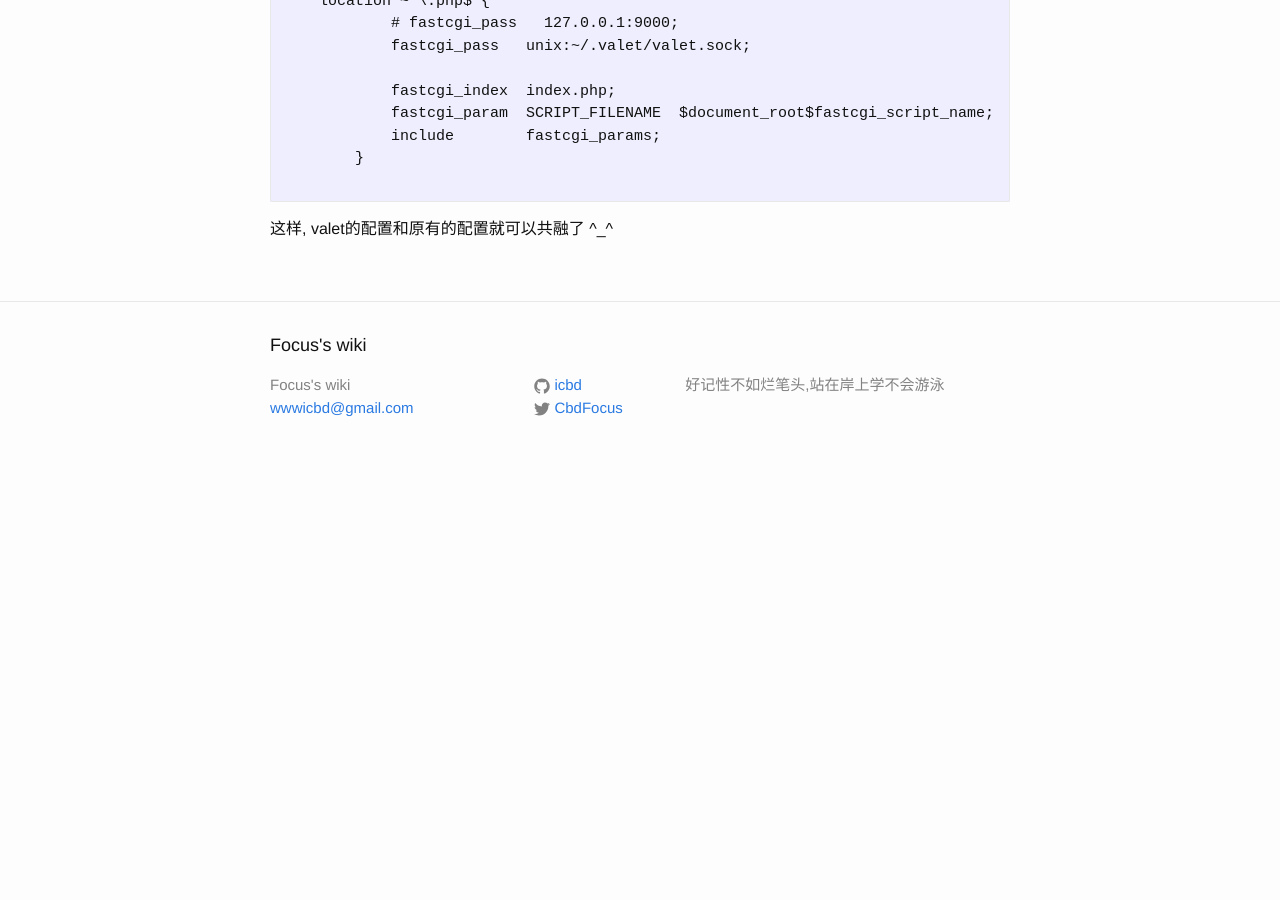
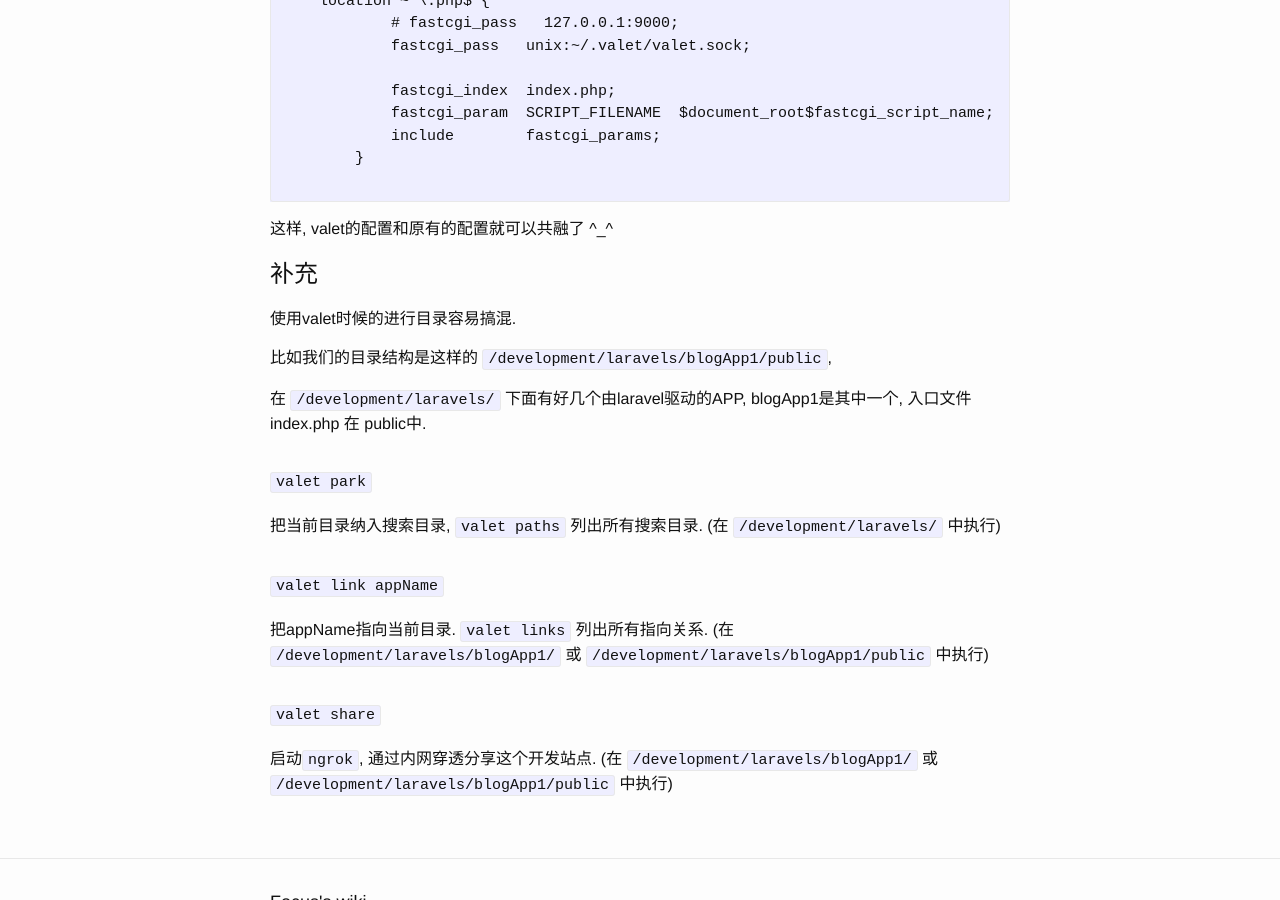
Before and after one commit to icbd/wiki, a Jekyll site: the page built from _posts/2017-03-26-valet.md, in a window 1280 px wide and 900 px high, scrolled down 913 px. Built offline with Jekyll 4.4.1, drawn with Linux system fonts in a browser that asks for light colours; comment, search, counter and statistics services are not loaded; before the commit the page ends 1392 px from its top, so only the background shows below that.

Commit message:
使用valet时候的进行目录容易搞混

````diff
--- a/_posts/2017-03-26-valet.md
+++ b/_posts/2017-03-26-valet.md
@@ -53,3 +53,27 @@ listen = /Users/cbd/.valet/valet.sock
 ```
 
 这样, valet的配置和原有的配置就可以共融了 ^_^
+
+# 补充
+
+使用valet时候的进行目录容易搞混.
+
+比如我们的目录结构是这样的 `/development/laravels/blogApp1/public`,
+
+在 `/development/laravels/` 下面有好几个由laravel驱动的APP, blogApp1是其中一个, 入口文件index.php 在 public中.
+
+
+## `valet park`
+
+把当前目录纳入搜索目录, `valet paths` 列出所有搜索目录.
+(在 `/development/laravels/` 中执行)
+
+## `valet link appName`
+
+把appName指向当前目录. `valet links` 列出所有指向关系.
+(在 `/development/laravels/blogApp1/` 或 `/development/laravels/blogApp1/public` 中执行)
+
+## `valet share`
+
+启动`ngrok`, 通过内网穿透分享这个开发站点.
+(在 `/development/laravels/blogApp1/` 或 `/development/laravels/blogApp1/public` 中执行)
````
Also changed, not shown: 1 other file.
